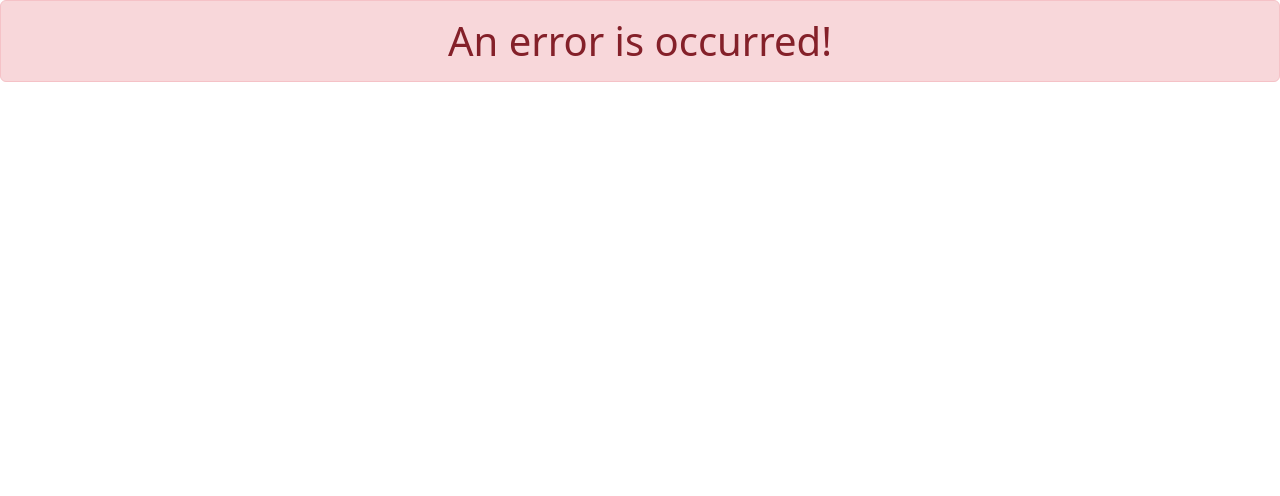
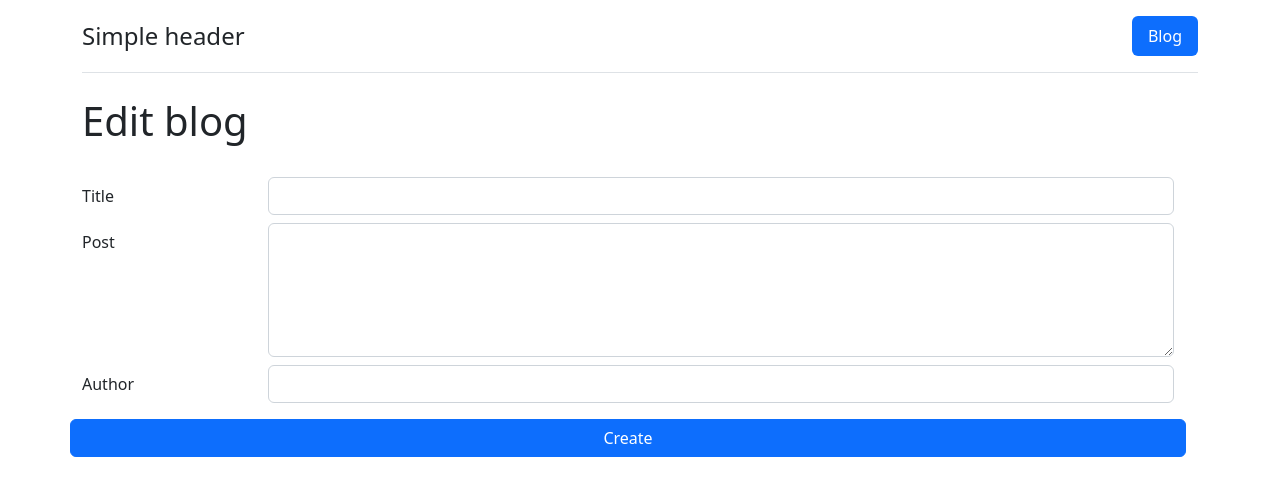
Before and after one commit to edo979/blog-rest-api, a React (Vite) app: page /blog/1/edit in a window 1280 px wide. Shown: the top 496 px of the page. Built offline with nearby package versions, Linux system fonts and the light colour scheme.

Commit message:
add edit route

```diff
--- a/data/db.json
+++ b/data/db.json
@@ -5,6 +5,13 @@
       "title": "Json Server",
       "body": "Lorem ipsum dolor sit amet consectetur adipisicing elit. Expedita assumenda necessitatibus a nulla. Doloremque voluptatum aliquid quae ad tempore eaque aperiam aliquam aut dignissimos. Ut alias, illo ullam iure amet dicta totam illum deserunt tempora laboriosam repellat. Ipsum, rem laudantium!",
       "author": "Me Atme"
+    },
+    {
+      "id": "l87megi",
+      "createdAt": 1666173091947,
+      "title": "New Post ",
+      "body": "some Text",
+      "author": "Me Atme"
     }
   ]
 }
--- a/src/main.tsx
+++ b/src/main.tsx
@@ -9,6 +9,7 @@ import { Blogs, loader as postsLoader } from './routes/Blogs'
 import { Home } from './routes/Home'
 import { Root } from './routes/Root'
 import './scss/style.scss'
+import { BlogEdit } from './routes/BlogEdit'
 
 const router = createBrowserRouter([
   {
@@ -26,6 +27,7 @@ const router = createBrowserRouter([
               { index: true, element: <Blogs />, loader: postsLoader },
               { path: 'new', element: <BlogNew />, action: newBlogAction },
               { path: ':postId', element: <Blog /> },
+              { path: ':postId/edit', element: <BlogEdit /> },
               {
                 path: ':postId/destroy',
                 action: destroyAction,
--- /dev/null
+++ b/src/routes/BlogEdit.tsx
@@ -0,0 +1,46 @@
+import { Form, Params } from 'react-router-dom'
+
+export function BlogEdit() {
+  return (
+    <>
+      <div className="row">
+        <h1>Edit blog</h1>
+      </div>
+
+      <Form method="patch" className="row mt-4">
+        <div className="row">
+          <label htmlFor="title" className="col-sm-2 col-form-label">
+            Title
+          </label>
+          <div className="col-sm-10">
+            <input className="form-control" type="text" name="title" />
+          </div>
+        </div>
+
+        <div className="row mt-2">
+          <label htmlFor="body" className="col-sm-2 col-form-label">
+            Post
+          </label>
+          <div className="col-sm-10">
+            <textarea className="form-control" rows={5} name="body" />
+          </div>
+        </div>
+
+        <div className="row mt-2">
+          <label htmlFor="author" className="col-sm-2 col-form-label">
+            Author
+          </label>
+          <div className="col-sm-10">
+            <input className="form-control" type="text" name="author" />
+          </div>
+        </div>
+
+        <div className="row mt-3">
+          <button className="btn btn-primary" type="submit">
+            Create
+          </button>
+        </div>
+      </Form>
+    </>
+  )
+}
--- a/src/routes/Blogs.tsx
+++ b/src/routes/Blogs.tsx
@@ -1,4 +1,4 @@
-import { Form, useLoaderData, useNavigate } from 'react-router-dom'
+import { Form, Link, useLoaderData, useNavigate } from 'react-router-dom'
 import { getPosts, Post } from '../model/posts'
 
 export async function loader() {
@@ -40,6 +40,10 @@ export function Blogs() {
               </div>
 
               <div className="card-footer d-flex justify-content-end">
+                <Link to={`${id}/edit`} className="btn btn-primary">
+                  Edit
+                </Link>
+
                 <Form
                   method="delete"
                   action={`/blog/${id}/destroy`}
@@ -51,7 +55,7 @@ export function Blogs() {
                     }
                   }}
                 >
-                  <button className="btn btn-danger" type="submit">
+                  <button className="btn btn-danger ms-2" type="submit">
                     Delete
                   </button>
                 </Form>
```
